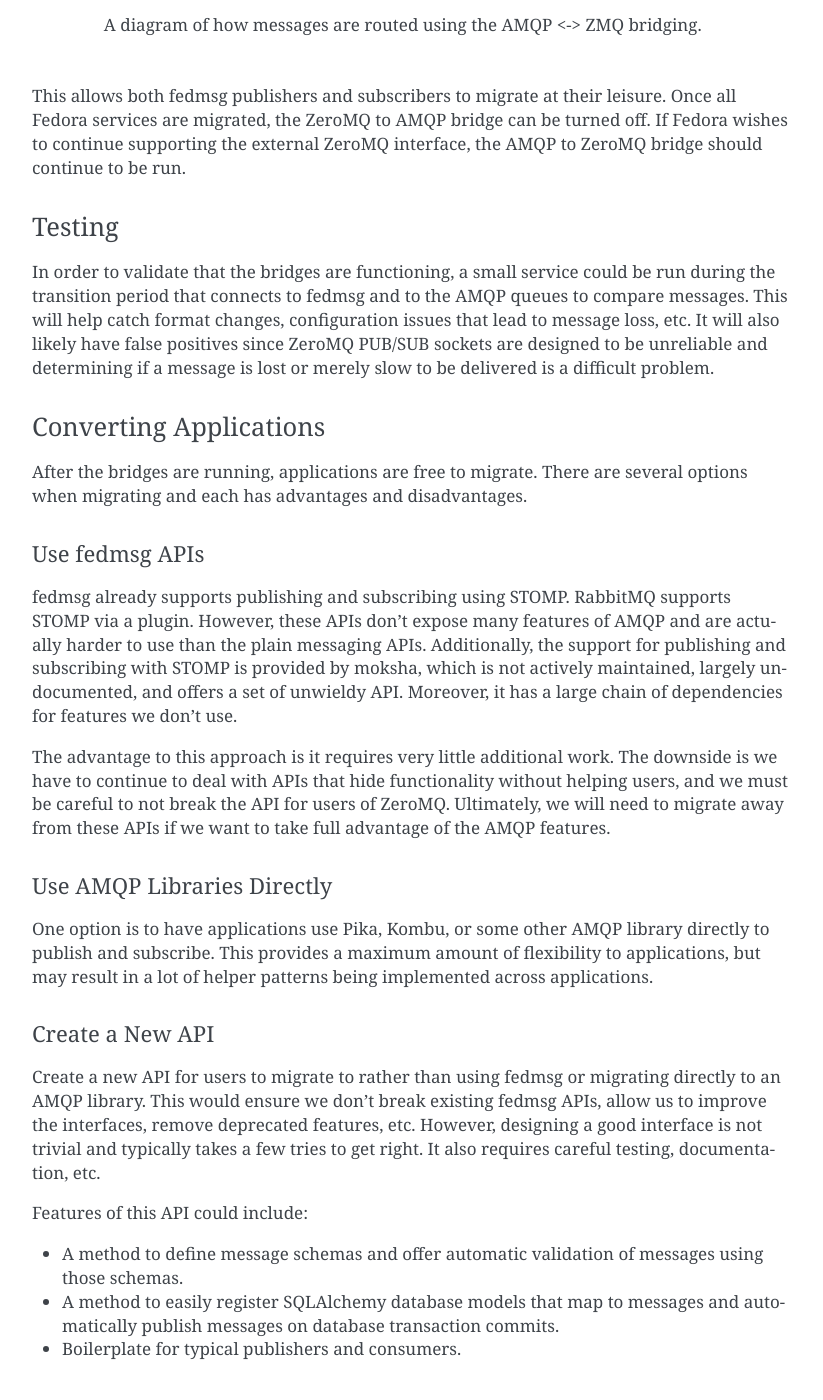
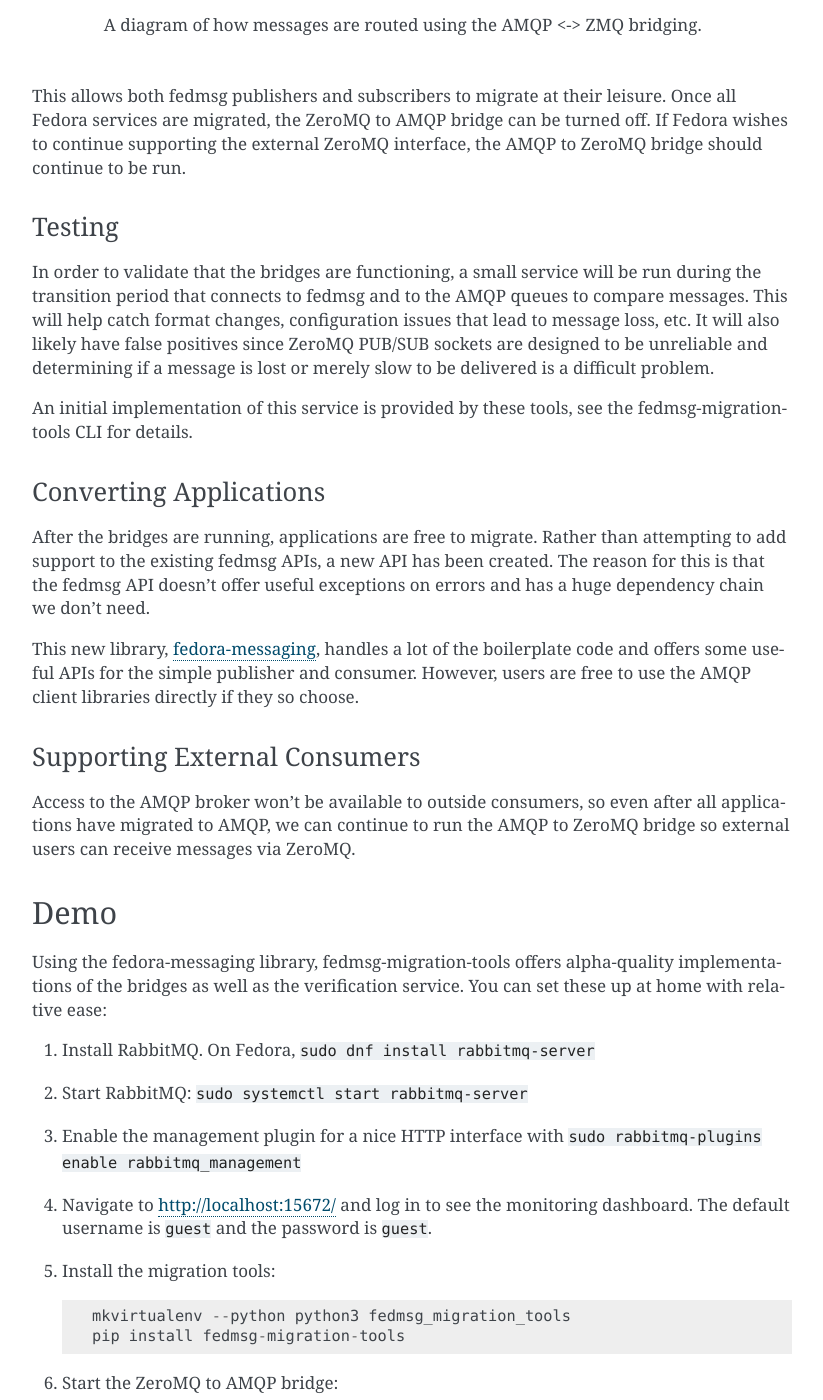
Before and after one commit to fedora-infra/fedmsg-migration-tools, a Sphinx documentation site: the page built from docs/migration/overview.rst, in a window 1280 px wide and 1400 px high, scrolled down 2071 px. Shown: the whole window, without its empty margins (338-1161 px from the left). Built offline with Sphinx 7.4.7, drawn with Linux system fonts in a browser that asks for light colours; some of the changed text lies outside the part shown.

Commit message:
Update the overview to reflect our decisions
Since we did end up making a new API, just document that. Also includes
various fix ups.

Signed-off-by: Jeremy Cline <jcline@redhat.com>

````diff
--- a/docs/migration/overview.rst
+++ b/docs/migration/overview.rst
@@ -94,74 +94,44 @@
 Testing
 -------
 
-In order to validate that the bridges are functioning, a small service could be
+In order to validate that the bridges are functioning, a small service will be
 run during the transition period that connects to fedmsg and to the AMQP queues
 to compare messages. This will help catch format changes, configuration issues
 that lead to message loss, etc. It will also likely have false positives since
 ZeroMQ PUB/SUB sockets are designed to be unreliable and determining if a
 message is lost or merely slow to be delivered is a difficult problem.
 
+An initial implementation of this service is provided by these tools, see the
+fedmsg-migration-tools CLI for details.
+
 
 Converting Applications
 -----------------------
 
-After the bridges are running, applications are free to migrate. There are
-several options when migrating and each has advantages and disadvantages.
+After the bridges are running, applications are free to migrate. Rather than
+attempting to add support to the existing fedmsg APIs, a new API has been
+created. The reason for this is that the fedmsg API doesn't offer useful
+exceptions on errors and has a huge dependency chain we don't need.
 
-Use fedmsg APIs
-~~~~~~~~~~~~~~~
-
-fedmsg already supports publishing and subscribing using STOMP. RabbitMQ
-supports STOMP via a plugin. However, these APIs don't expose many features of
-AMQP and are actually harder to use than the plain messaging APIs.
-Additionally, the support for publishing and subscribing with STOMP is provided
-by moksha, which is not actively maintained, largely undocumented, and offers a
-set of unwieldy API. Moreover, it has a large chain of dependencies for
-features we don't use.
-
-The advantage to this approach is it requires very little additional work.
-The downside is we have to continue to deal with APIs that hide functionality
-without helping users, and we must be careful to not break the API for users of
-ZeroMQ. Ultimately, we will need to migrate away from these APIs if we want to
-take full advantage of the AMQP features.
+This new library, `fedora-messaging`_, handles a lot of the boilerplate code and
+offers some useful APIs for the simple publisher and consumer. However, users are
+free to use the AMQP client libraries directly if they so choose.
 
 
-Use AMQP Libraries Directly
-~~~~~~~~~~~~~~~~~~~~~~~~~~~
+Supporting External Consumers
+-----------------------------
 
-One option is to have applications use Pika, Kombu, or some other AMQP library
-directly to publish and subscribe. This provides a maximum amount of
-flexibility to applications, but may result in a lot of helper patterns being
-implemented across applications.
+Access to the AMQP broker won't be available to outside consumers, so even
+after all applications have migrated to AMQP, we can continue to run the AMQP
+to ZeroMQ bridge so external users can receive messages via ZeroMQ.
 
 
-Create a New API
-~~~~~~~~~~~~~~~~
+Demo
+====
 
-Create a new API for users to migrate to rather than using fedmsg or migrating
-directly to an AMQP library. This would ensure we don't break existing fedmsg
-APIs, allow us to improve the interfaces, remove deprecated features, etc.
-However, designing a good interface is not trivial and typically takes a few
-tries to get right. It also requires careful testing, documentation, etc.
-
-Features of this API could include:
-
-* A method to define message schemas and offer automatic validation of messages
-  using those schemas.
-
-* A method to easily register SQLAlchemy database models that map to messages
-  and automatically publish messages on database transaction commits.
-
-* Boilerplate for typical publishers and consumers.
-
-
-A Demo
-======
-
-It's all well and good to read about migrating to AMQP and bridges and queues,
-but seeing it in action can be worth a thousand words. To demonstrate how easy
-the bridging process is, I've developed some simple not-ready-for-production-yet
-tools so you can set all this up at home.
+Using the fedora-messaging library, fedmsg-migration-tools offers alpha-quality
+implementations of the bridges as well as the verification service. You can
+set these up at home with relative ease:
 
 1. Install RabbitMQ. On Fedora, ``sudo dnf install rabbitmq-server``
 
@@ -170,31 +140,32 @@
 3. Enable the management plugin for a nice HTTP interface with ``sudo
    rabbitmq-plugins enable rabbitmq_management``
 
-4. Navigate to http://localhost:15672/ and login. The default username is
-   ``guest`` and the password is ``guest``.
+4. Navigate to http://localhost:15672/ and log in to see the monitoring
+   dashboard. The default username is ``guest`` and the password is ``guest``.
 
-5. Install the migration tools:
+5. Install the migration tools::
 
-```
-mkvirtualenv --python python3 fedmsg_migration_tools
-pip install fedmsg-migration-tools
-```
+    mkvirtualenv --python python3 fedmsg_migration_tools
+    pip install fedmsg-migration-tools
 
-6. Start the ZeroMQ to AMQP bridge:
+6. Start the ZeroMQ to AMQP bridge::
 
-```
-fedmsg-migration-tools zmq_to_amqp --zmq-endpoint "tcp://fedoraproject.org:9940" --zmq-endpoint "tcp://release-monitoring.org:9940"
-```
+    fedmsg-migration-tools zmq_to_amqp --zmq-endpoint "tcp://fedoraproject.org:9940" --zmq-endpoint "tcp://release-monitoring.org:9940"
 
-7. In a second terminal, start the AMQP to ZeroMQ bridge:
+7. In a second terminal, start the AMQP to ZeroMQ bridge::
 
-```
-workon fedmsg_migration_tools
-fedmsg-migration-tools amqp_to_zmq
-```
+    workon fedmsg_migration_tools
+    fedmsg-migration-tools amqp_to_zmq
 
 8. Congratulations, you now have a functional bridge to and from AMQP. ZeroMQ
    messages are being published to the "zmq.topic" exchange, and any messages
-   published to the "amq.topic" are bridged to ZeroMQ. AMQP queues that bind to
-   both the "amq.topic" and "zmq.topic" exchanges with their desired routing
-   keys will get messages published from either AMQP or ZMQ
+   published to the "amq.topic" are bridged to ZeroMQ publishing sockets bound
+   to all available interfaces on port 9940.
+
+9. Run the verification service to confirm messages are available via both
+   AMQP and ZeroMQ::
+
+    fedmsg-migration-tools verify_missing --zmq-endpoint "tcp://fedoraproject.org:9940" --zmq-endpoint "tcp://release-monitoring.org:9940"
+
+
+.. _fedora-messaging: https://fedora-messaging.readthedocs.io/en/latest/index.html
````
